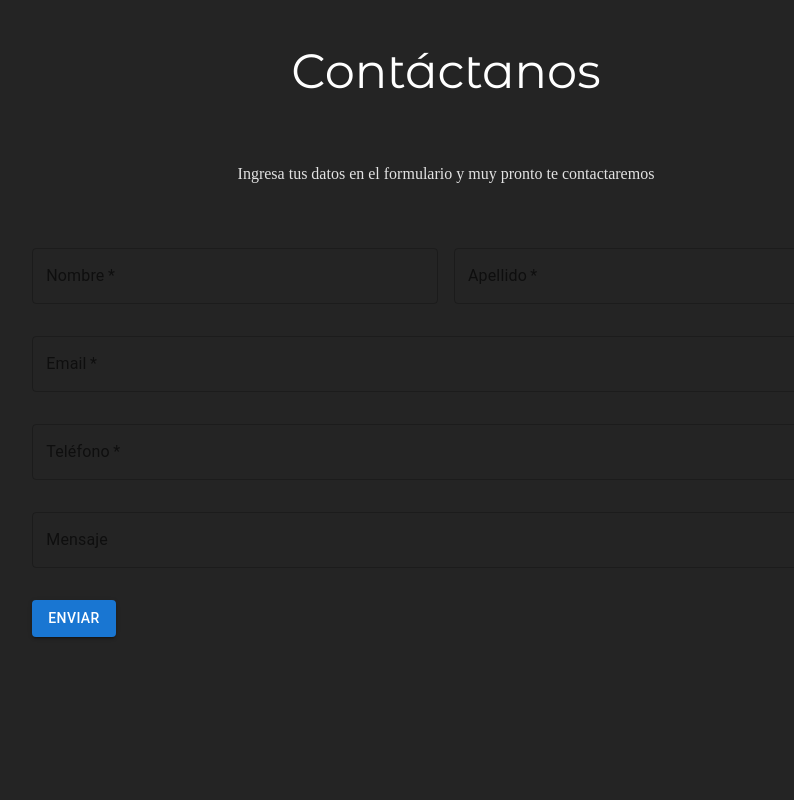
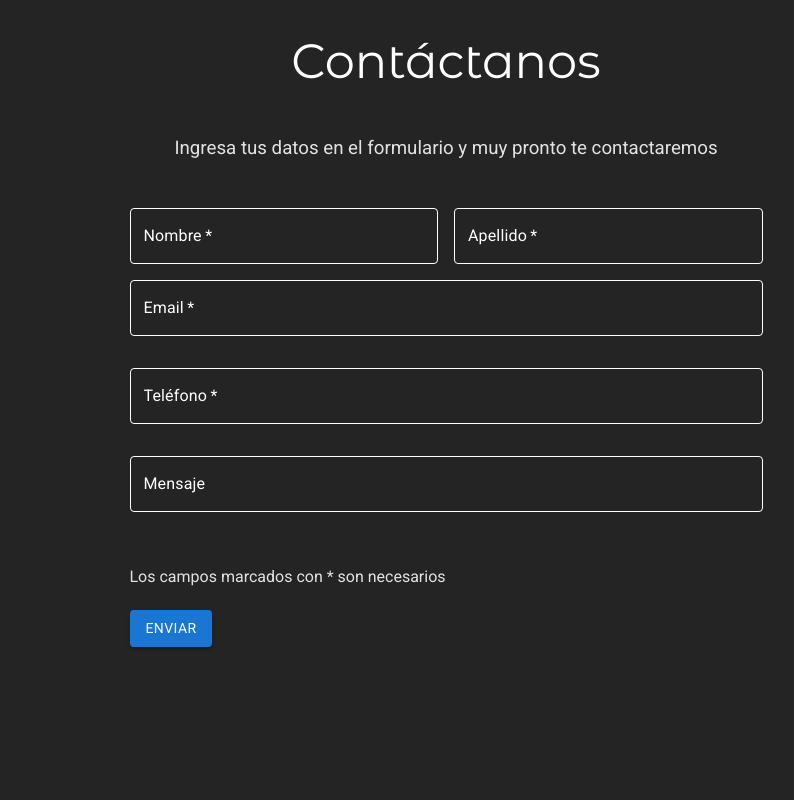
Before and after one commit to KevinAlejandro17/ThunderLibrary, a React (Vite) app in the folder thunder-library/: page / in a window 1280 px wide. Shown: the part 1760-2560 px from the top of the page, without its empty margins (194-988 px from the left). Built offline with nearby package versions, Linux system fonts and the light colour scheme.

Commit message:
favicon añadido, letra por defecto cambia a roboto, formulario de contacto con estilo

```diff
--- a/thunder-library/index.html
+++ b/thunder-library/index.html
@@ -2,7 +2,8 @@
 <html lang="en">
   <head>
     <meta charset="UTF-8" />
-    <link rel="icon" type="image/svg+xml" href="/vite.svg" />
+    <link rel="icon" href="icon.ico" />
+    <link href="https://fonts.googleapis.com/css?family=Roboto" rel="stylesheet">
     <meta name="viewport" content="width=device-width, initial-scale=1.0" />
     <title>Thunder</title>
   </head>
--- a/thunder-library/package.json
+++ b/thunder-library/package.json
@@ -12,7 +12,7 @@
     "@emotion/react": "^11.10.6",
     "@emotion/styled": "^11.10.6",
     "@mui/icons-material": "^5.11.11",
-    "@mui/material": "^5.11.14",
+    "@mui/material": "^5.12.1",
     "react": "^18.2.0",
     "react-dom": "^18.2.0",
     "react-router-dom": "^6.9.0"
--- a/thunder-library/src/components/LandingPage/Contact.jsx
+++ b/thunder-library/src/components/LandingPage/Contact.jsx
@@ -1,6 +1,20 @@
 import React, { useState }  from "react";
-import { Box, Typography, TextField, Button, Container, Stack } from '@mui/material';
+import { Box, Typography, TextField, Button, Stack, styled } from '@mui/material';
 
+const StyledTextField = styled(TextField)({
+  '& .MuiOutlinedInput-root .MuiOutlinedInput-notchedOutline': {
+    borderColor: 'white',
+  },
+  '& .MuiInputLabel-root': {
+    color: 'white',
+  },
+  '& .MuiInputBase-input': {
+    color: 'white',
+  },
+  '& .MuiOutlinedInput-root.Mui-focused .MuiOutlinedInput-notchedOutline': {
+    borderColor: 'white',
+  },
+});
 
 const Contact = () => {
   const [nombre, setNombre] = useState('')
@@ -21,10 +35,10 @@ const Contact = () => {
     >
     <Typography variant="h3">Contáctanos</Typography>
     <React.Fragment>
-          <p>Ingresa tus datos en el formulario y muy pronto te contactaremos</p>
+      <h3>Ingresa tus datos en el formulario y muy pronto te contactaremos</h3>
       <form onSubmit={handleSubmit}>
-                <Stack spacing={2} direction="row" sx={{marginBottom: 4}}>
-                    <TextField
+        <Stack spacing={2} direction="row" sx={{marginBottom: 2}}>
+          <StyledTextField
             type="text"
             variant='outlined'
             label="Nombre"
@@ -33,10 +47,9 @@ const Contact = () => {
             fullWidth
             required
           />
-                    <TextField
+          <StyledTextField
             type="text"
             variant='outlined'
-                        color='secondary'
             label="Apellido"
             onChange={e => setApellido(e.target.value)}
             value={apellido}
@@ -44,10 +57,9 @@ const Contact = () => {
             required
           />
         </Stack>
-                <TextField
+        <StyledTextField
           type="email"
           variant='outlined'
-                    color='secondary'
           label="Email"
           onChange={e => setEmail(e.target.value)}
           value={email}
@@ -55,10 +67,9 @@ const Contact = () => {
           required
           sx={{mb: 4}}
         />
-                <TextField
+        <StyledTextField
           type="number"
           variant='outlined'
-                    color='secondary'
           label="Teléfono"
           onChange={e => setTelefono(e.target.value)}
           value={telefono}
@@ -66,19 +77,18 @@ const Contact = () => {
           fullWidth
           sx={{mb: 4}}
         />
-                <TextField
+        <StyledTextField
           type="text"
           variant='outlined'
-                    color='secondary'
           label="Mensaje"
           onChange={e => setMensaje(e.target.value)}
           value={mensaje}
           fullWidth
           sx={{mb: 4}}
         />
+        <h4>Los campos marcados con * son necesarios</h4>
         <Button variant="contained" color="primary" type="submit">Enviar</Button>
       </form>
-
     </React.Fragment>
     </Box>
   );
--- a/thunder-library/src/index.css
+++ b/thunder-library/src/index.css
@@ -1,5 +1,5 @@
 :root {
-  font-family: 'Times New Roman', Times, serif, sans-serif;
+  font-family: 'Roboto', sans-serif;
   line-height: 1.5;
   font-weight: 400;
 
```
Also changed, not shown: 2 other files (tests, documents, lock files or other folders). Lines whose indentation alone changed are shown as unchanged.
